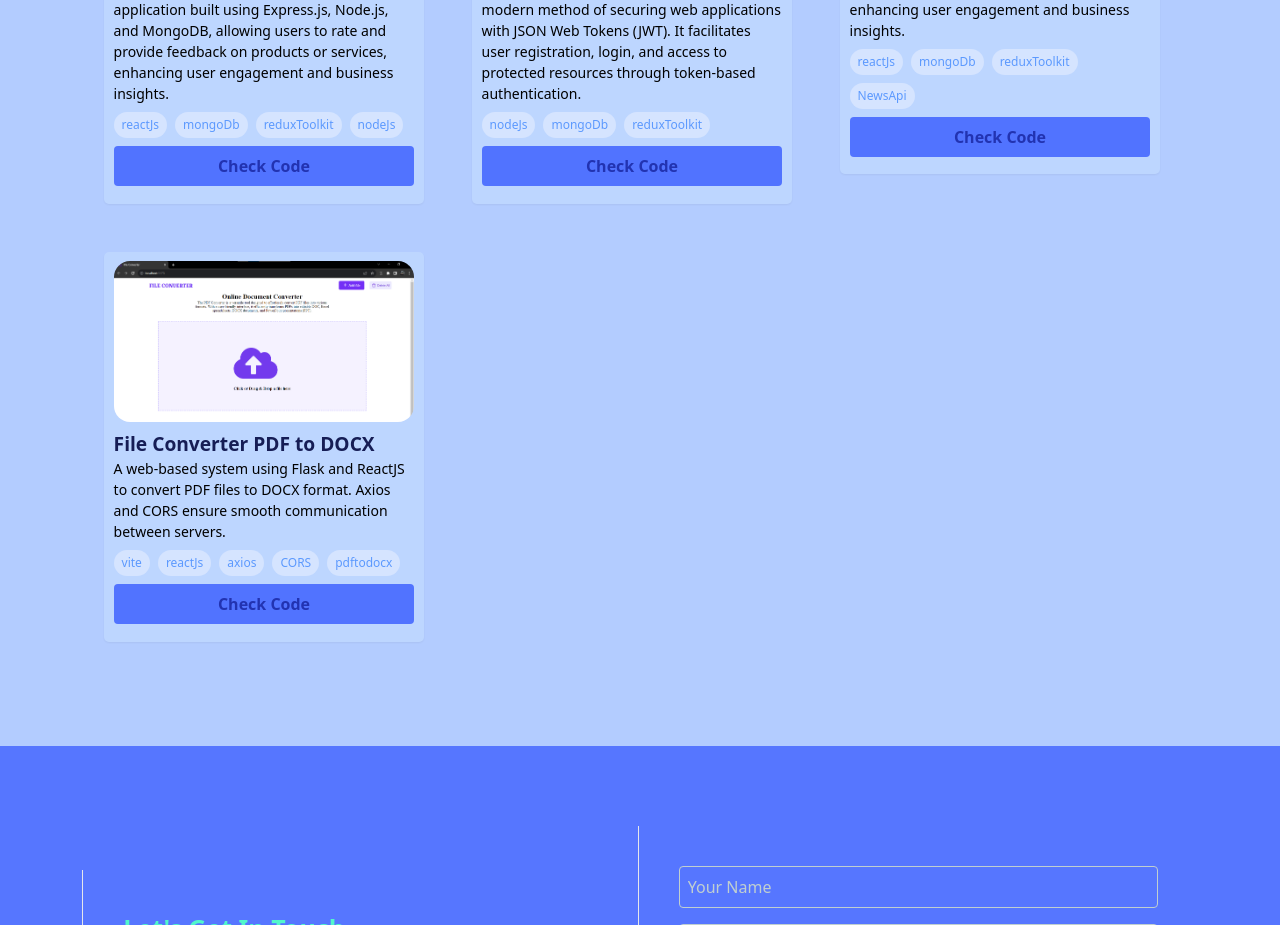
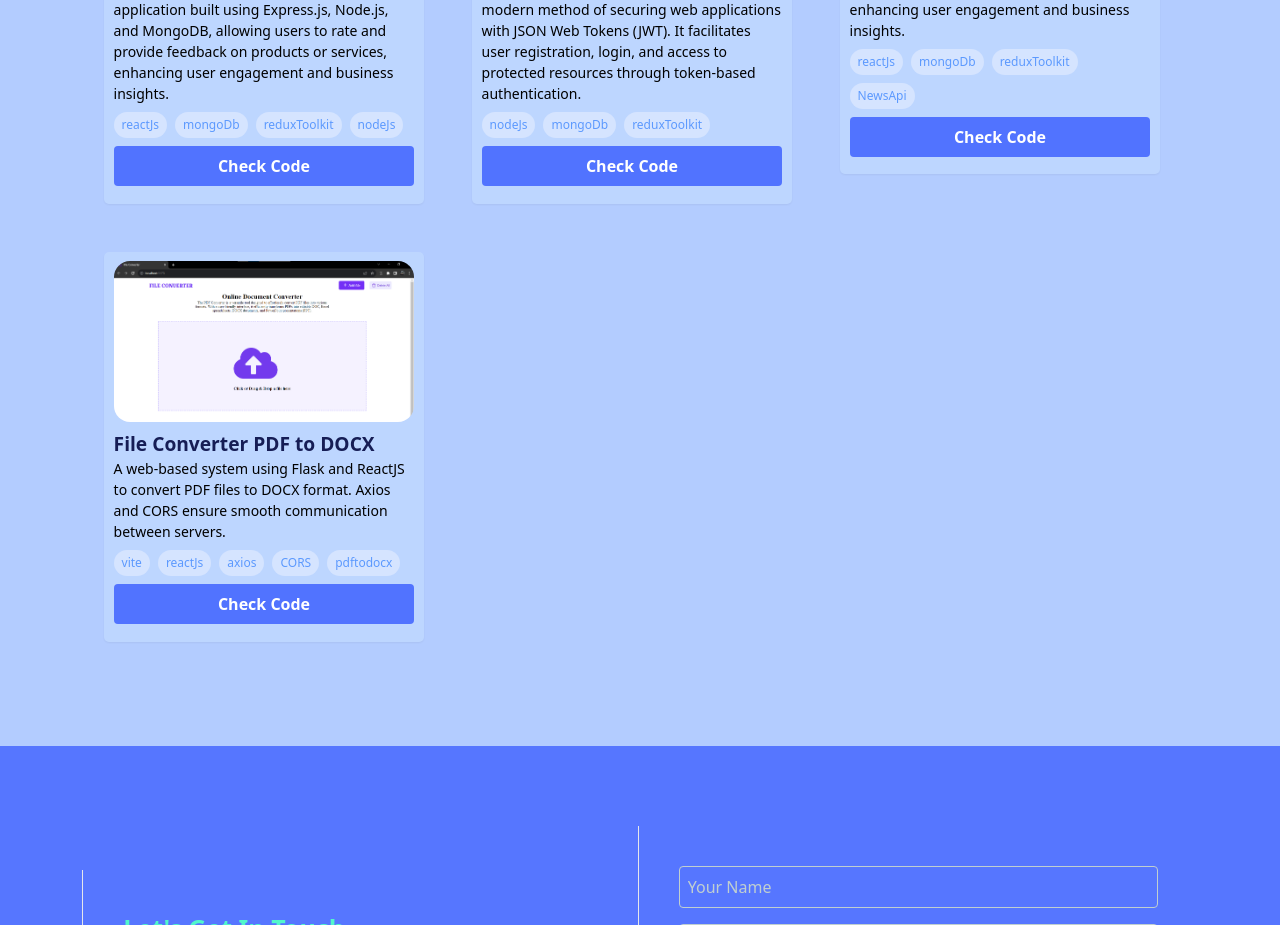
Before and after one commit to mikemills254/portfolio, a React (Vite) app: page / in a window 1280 px wide. Shown: the part 1928-2853 px from the top of the page. Built offline with nearby package versions, Linux system fonts and the light colour scheme; no server answers.

Commit message:
Change color'

```diff
--- a/src/Components/CardsComponent.jsx
+++ b/src/Components/CardsComponent.jsx
@@ -50,7 +50,7 @@ function CardsComponent({ cardsImage, CardsTitle, CardsDescription, tech, bgColo
             )}
             {linkComponent ? (
                 <div className='checkCode w-full bg-[#5173ff] flex flex-row items-center justify-center my-2 p-2 rounded'>
-                    <a href={linkComponent} className='linkName font-bold text-[#2233b1]'>Check Code</a>
+                    <a href={linkComponent} className='linkName font-bold text-[#ffffff]'>Check Code</a>
                 </div>
             ) : null}
         </Cards>
```
